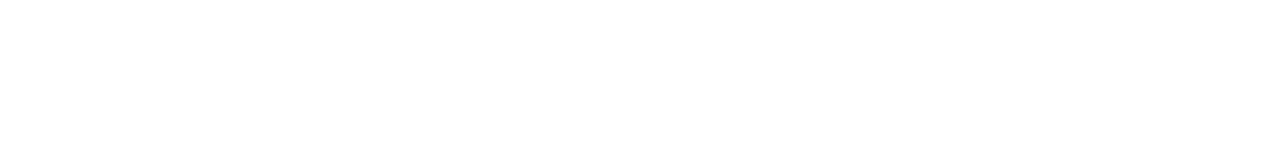
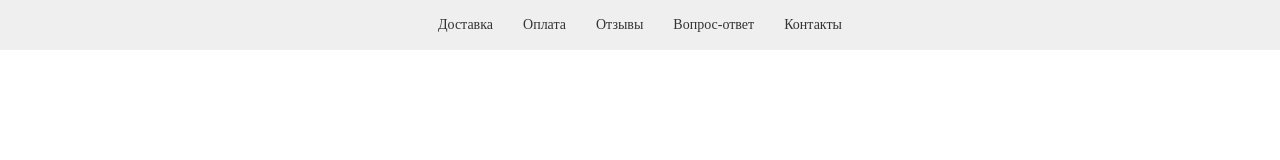
Before and after one commit to 0603anton/chair-shop, a website: page index.html in a window 1280 px wide. Drawn offline with Linux system fonts and the light colour scheme.

Commit message:
add header-navigation sections

```diff
--- a/index.html
+++ b/index.html
@@ -10,7 +10,25 @@
 </head>
 
 <body>
-
+  <section class="header-navigation">
+    <div class="wrapper header-navigation__wrapper">
+      <a href="#" class="header-navigation__link">
+        Доставка
+      </a>
+      <a href="#" class="header-navigation__link">
+        Оплата
+      </a>
+      <a href="#" class="header-navigation__link">
+        Отзывы
+      </a>
+      <a href="#" class="header-navigation__link">
+        Вопрос-ответ
+      </a>
+      <a href="#" class="header-navigation__link">
+        Контакты
+      </a>
+    </div>
+  </section>
 </body>
 
 </html>
--- a/src/SCSS/index.scss
+++ b/src/SCSS/index.scss
@@ -1,2 +1,3 @@
 @import "./constants/constants";
 @import "./global/global";
+@import "./modules/header-navigation.scss";
--- /dev/null
+++ b/src/SCSS/modules/_header-navigation.scss
@@ -0,0 +1,20 @@
+.header-navigation {
+  background: $primary3;
+
+  &__link {
+    font-size: 1.4rem;
+    line-height: 1.6rem;
+    color: $info-text-color;
+
+    &:not(:last-child) {
+      margin-right: 30px;
+    }
+  }
+
+  &__wrapper {
+    display: flex;
+    align-items: center;
+    justify-content: center;
+    padding: 17px 0;
+  }
+}
```
Also changed, not shown: src/css/index.css.
